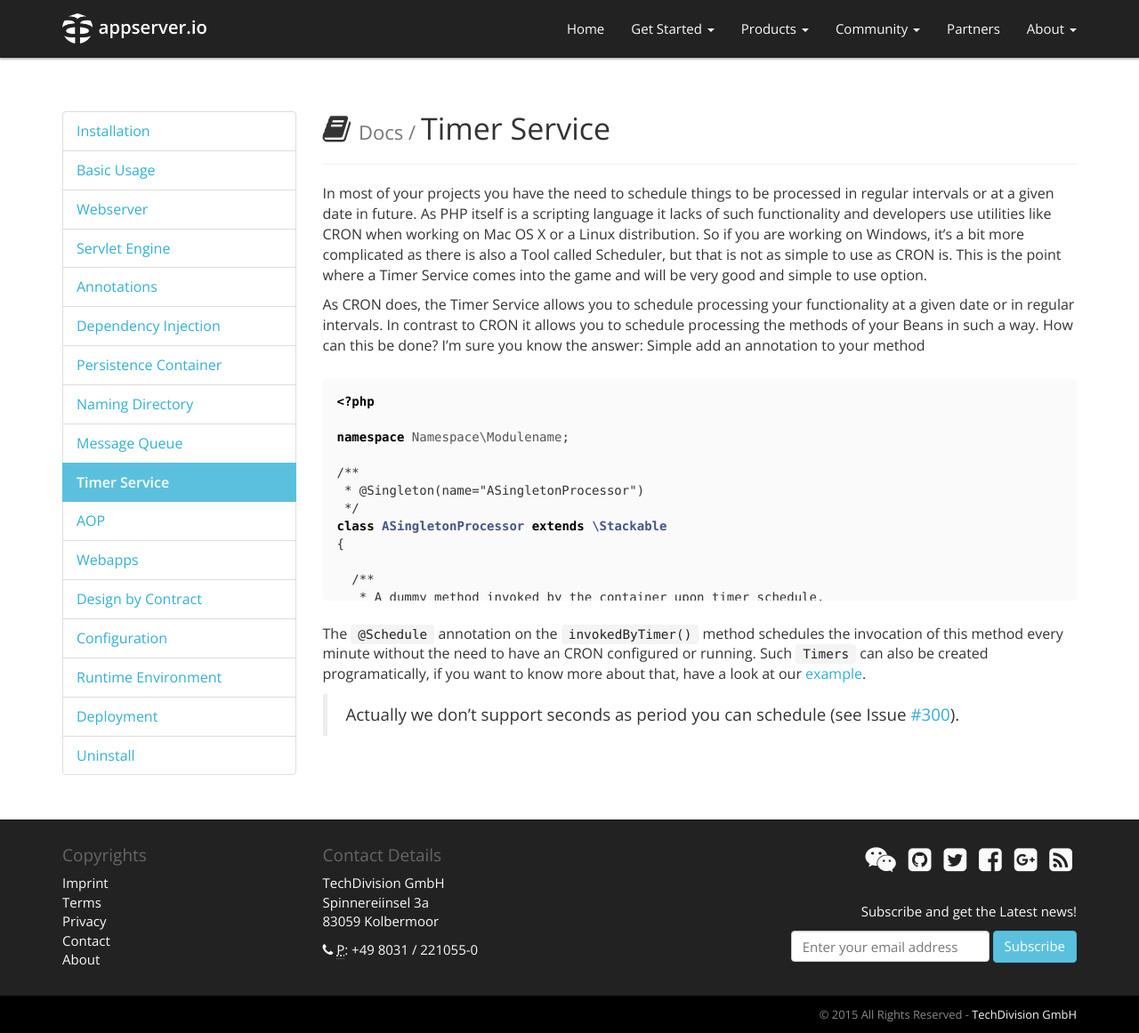
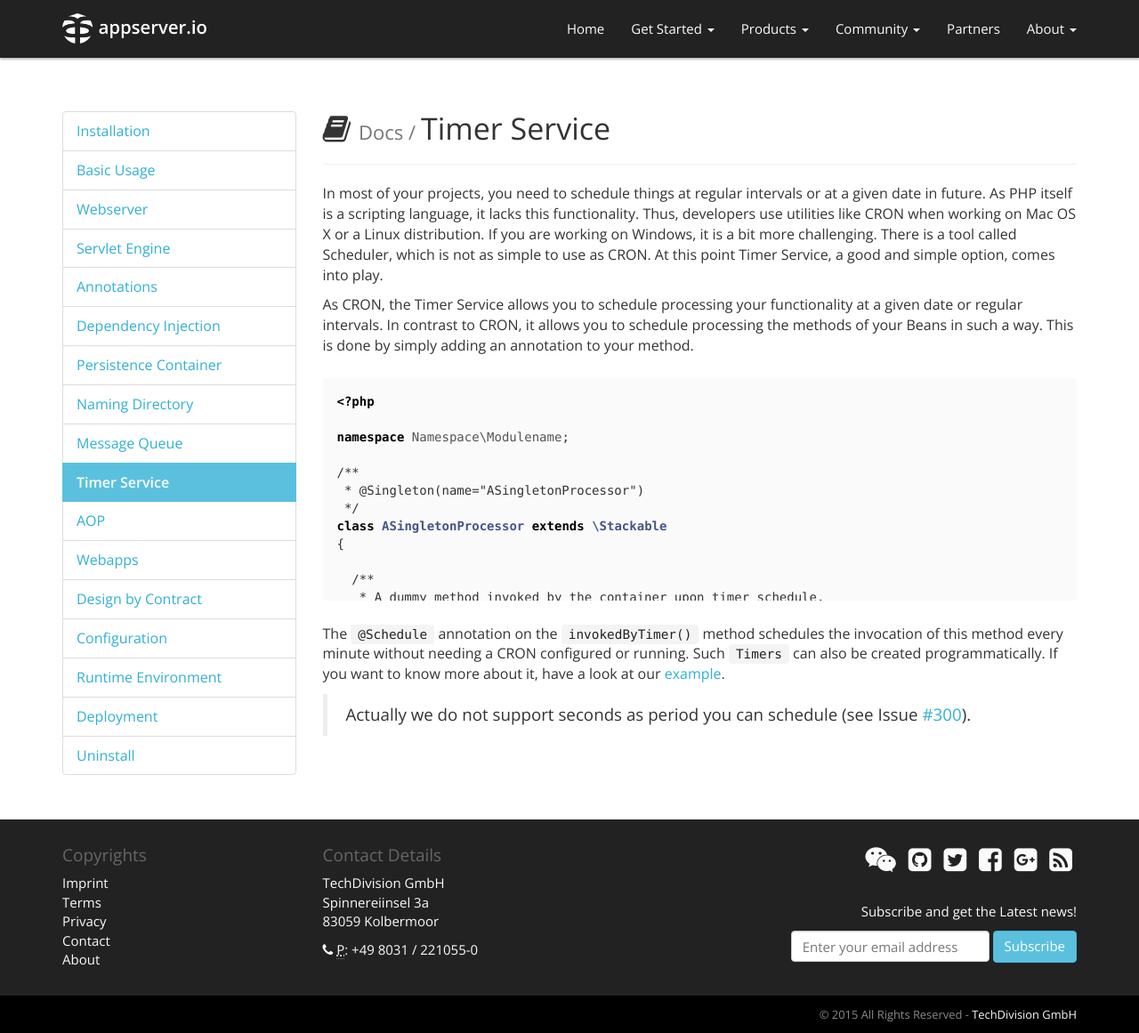
Before and after one commit to appserver-io/appserver, a Jekyll site: the page built from _docs/timer-service.md, in a window 1280 px wide and 1161 px high. Shown: the whole window at 89% size. Built offline with Jekyll 4.4.1, drawn with Linux system fonts in a browser that asks for light colours; nearby versions of some CDN libraries; library files that are not in the unit come from our copies; Markdown is read by kramdown in place of the engine named in the settings.

Commit message:
Update timer-service.md

````diff
--- a/_docs/timer-service.md
+++ b/_docs/timer-service.md
@@ -8,17 +8,14 @@ group: Docs
 permalink: /get-started/documentation/timer-service.html
 ---
 
-In most of your projects you have the need to schedule things to be processed in regular intervals
-or at a given date in future. As PHP itself is a scripting language it lacks of such functionality
-and developers use utilities like CRON when working on Mac OS X or a Linux distribution. So if you
-are working on Windows, it's a bit more complicated as there is also a Tool called Scheduler, but
-that is not as simple to use as CRON is. This is the point where a Timer Service comes into the game
-and will be very good and simple to use option.
+In most of your projects, you need to schedule things at regular intervals
+or at a given date in future. As PHP itself is a scripting language, it lacks this functionality. Thus, developers use utilities like CRON when working on Mac OS X or a Linux distribution. If you
+are working on Windows, it is a bit more challenging. There is a tool called Scheduler, which
+is not as simple to use as CRON. At this point Timer Service, a good and simple option, comes into play.
 
-As CRON does, the Timer Service allows you to schedule processing your functionality at a given
-date or in regular intervals. In contrast to CRON it allows you to schedule processing the methods
-of your Beans in such a way. How can this be done? I'm sure you know the answer: Simple add an
-annotation to your method
+As CRON, the Timer Service allows you to schedule processing your functionality at a given
+date or regular intervals. In contrast to CRON, it allows you to schedule processing the methods
+of your Beans in such a way. This is done by simply adding an annotation to your method.
 
 ```php
 <?php
@@ -47,7 +44,7 @@ class ASingletonProcessor extends \Stackable
 ```
 
 The `@Schedule` annotation on the `invokedByTimer()` method schedules the invocation of this
-method every minute without the need to have an CRON configured or running. Such `Timers` can
-also be created programatically, if you want to know more about that, have a look at our [example](https://github.com/appserver-io-apps/example).
+method every minute without needing a CRON configured or running. Such `Timers` can
+also be created programmatically. If you want to know more about it, have a look at our [example](https://github.com/appserver-io-apps/example).
 
-> Actually we don't support seconds as period you can schedule (see Issue [#300](#300)).
+> Actually we do not support seconds as period you can schedule (see Issue [#300](#300)).
````
